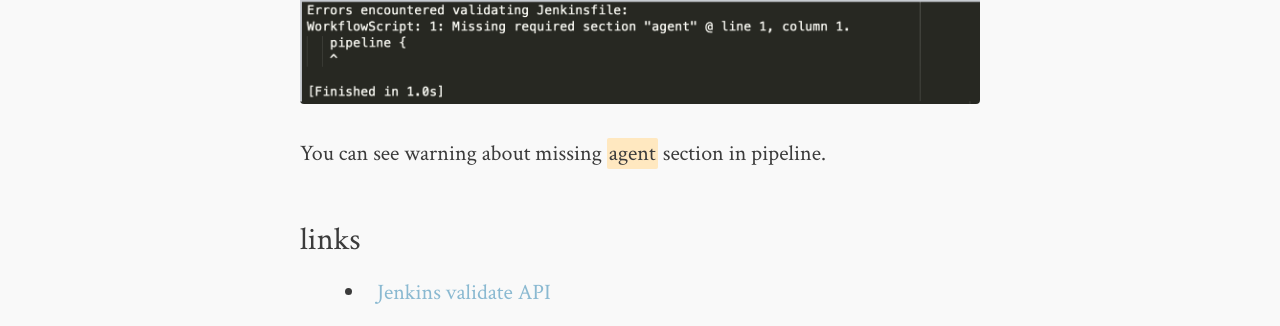
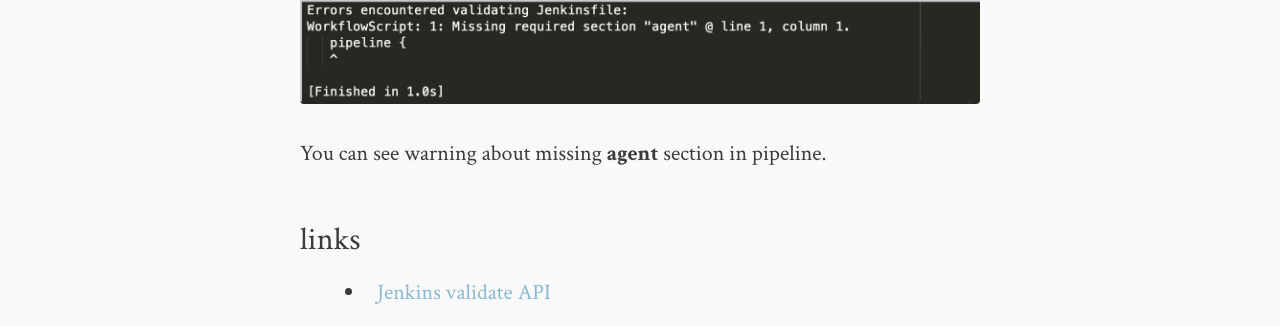
Before and after one commit to kraag22/blog, a Jekyll site: the page built from _posts/2021-02-08-jenkins-develop-pipeline.md, in a window 1280 px wide. Shown: the part 3651-3977 px from the top of the page. Built offline with Jekyll 4.4.1, drawn with Linux system fonts in a browser that asks for light colours; comment, search, counter and statistics services are not loaded.

Commit message:
fix typo

```diff
--- a/_posts/2021-02-08-jenkins-develop-pipeline.md
+++ b/_posts/2021-02-08-jenkins-develop-pipeline.md
@@ -54,7 +54,7 @@ Change path of validation script to correct place. Then you can use new build fo
 After you press **Cmd + B** to run build, output of the validation script will be shown on the bottom the screen.
 
 ![Jenkins with Build window](/images/jenkins-run.png)
-You can see warning about missing *agent* section in pipeline.
+You can see warning about missing **agent** section in pipeline.
 
 ### links
 * [Jenkins validate API](https://www.jenkins.io/doc/book/pipeline/development/#linter)
```
